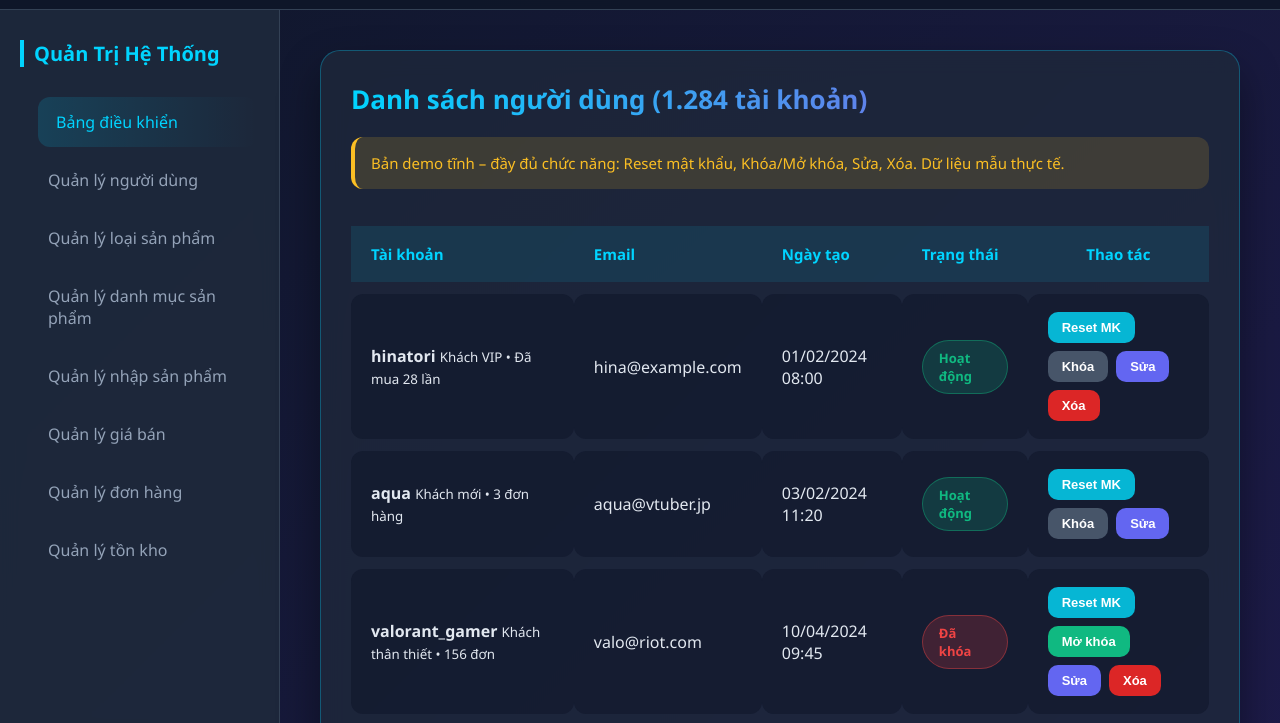
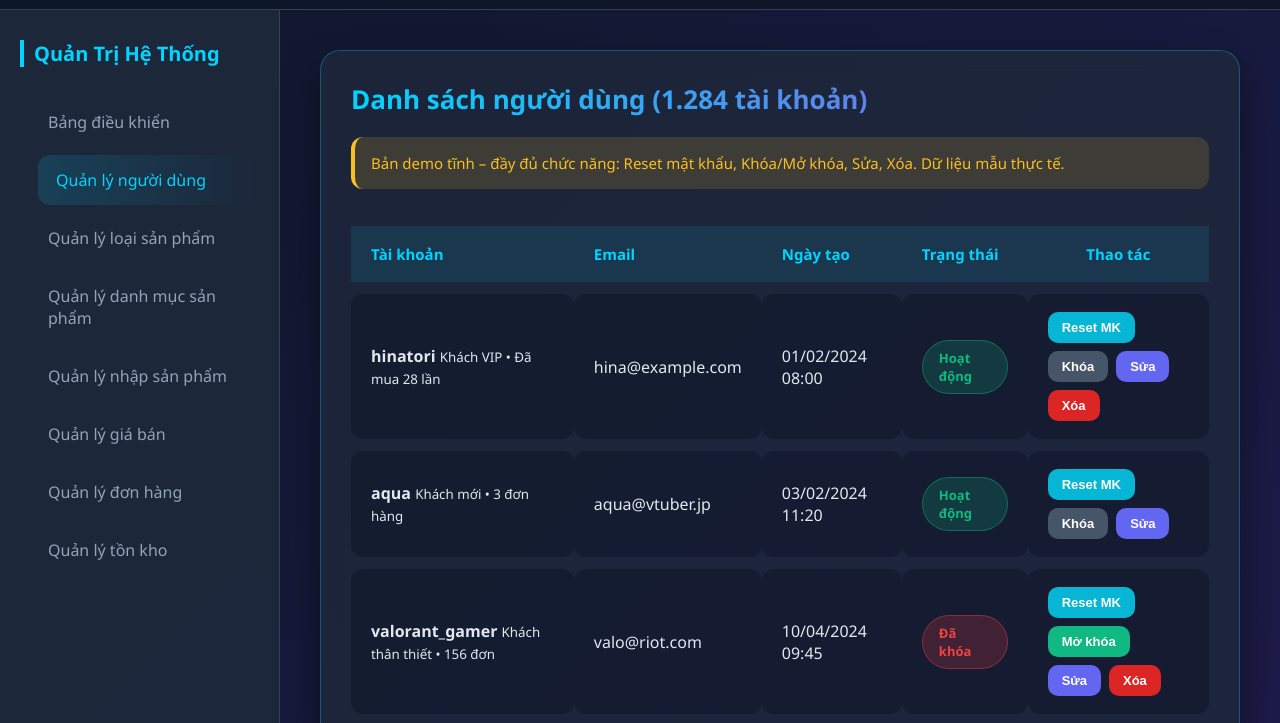
Before and after one commit to hinehatori-web/test, a plain HTML site: page Web1-Nhom16-main/admin/user-management.html in a window 1280 px wide. Shown: the part 60-783 px from the top of the page. Drawn offline with Linux system fonts and the light colour scheme.

Commit message:
Update user-management.html

```diff
--- a/Web1-Nhom16-main/admin/user-management.html
+++ b/Web1-Nhom16-main/admin/user-management.html
@@ -113,8 +113,8 @@
     <aside class="sidebar">
       <h2>Quản Trị Hệ Thống</h2>
       <ul style="list-style:none;">
-       <li><a href="admin-dashboard.html" class="active">Bảng điều khiển</a></li>
-        <li><a href="user-management.html">Quản lý người dùng</a></li>
+       <li><a href="admin-dashboard.html">Bảng điều khiển</a></li>
+        <li><a href="user-management.html" class="active">Quản lý người dùng</a></li>
         <li><a href="category-management.html">Quản lý loại sản phẩm</a></li>
         <li><a href="product-management.html">Quản lý danh mục sản phẩm</a></li>
         <li><a href="import-management.html">Quản lý nhập sản phẩm</a></li>
```
